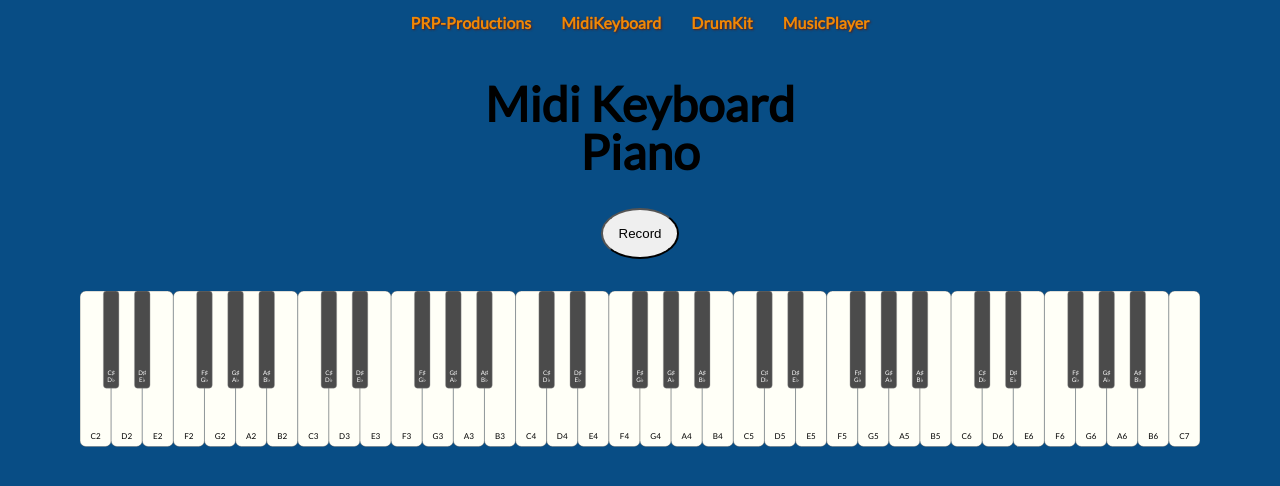
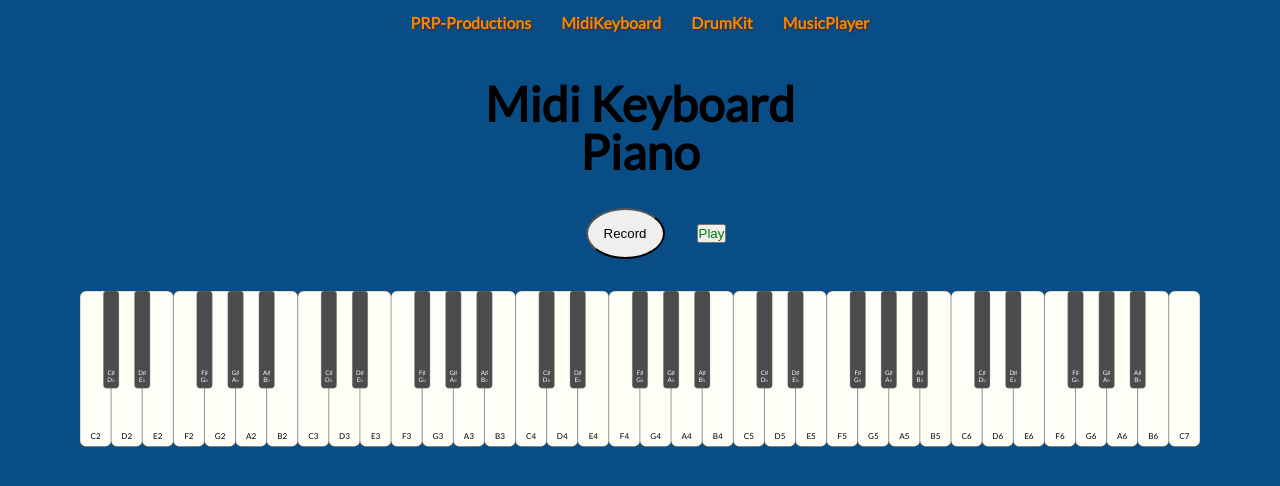
Before and after one commit to prp-productions/prp-productions, a React (Create React App) app: page /midiKeyboard in a window 1280 px wide. Shown: the top 486 px of the page. Built offline with nearby package versions, Linux system fonts and the light colour scheme.

Commit message:
to do list

```diff
--- a/src/components/RecordingManager.js
+++ b/src/components/RecordingManager.js
@@ -43,6 +43,22 @@ export const RecordingManager = ({ audioManager }) => {
   //   });
   // }
 
+  const handlePlayButton = () => {
+    if (isRecording) {
+      console.log("ERROR currently recording");
+    } else {
+      console.log("recordingArray", recordingArray);
+      recordingArray.forEach((midiNote, index) => {
+        setTimeout(() => {
+          audioManager.noteOn(midiNote.note, midiNote.velocity);
+          audioManager.noteOffWithDuration(
+            midiNote.note,
+            midiNote.playDuration
+          );
+        }, 300); // abstand vom anfang der ersten Note bis zur naechsten Note (midiNote.playDuration + midiNote.waitDuration) * index)
+      });
+    }
+  };
   // const recordIfNecessary = (midiNote) => {
   //   if (this.isRecording) this.recordingArray.push(midiNote);
   //   console.log(this.recordingArray);
@@ -77,6 +93,10 @@ export const RecordingManager = ({ audioManager }) => {
       >
         <span>Record</span>
       </button>
+      <button className="playButton" onClick={handlePlayButton}>
+        Play
+      </button>
+
       <div className="recordedNotes">
         {recordingArray.map((note) => note).join(", ")}
       </div>
--- a/src/styles/recordingManager.scss
+++ b/src/styles/recordingManager.scss
@@ -2,4 +2,7 @@
   button.recording {
     background-color: red;
   }
+  button.playButton {
+    color: green;
+  }
 }
```
Also changed, not shown: toDoList.txt.
